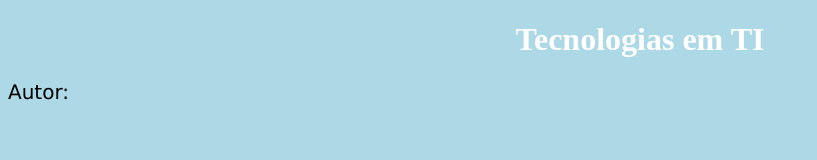
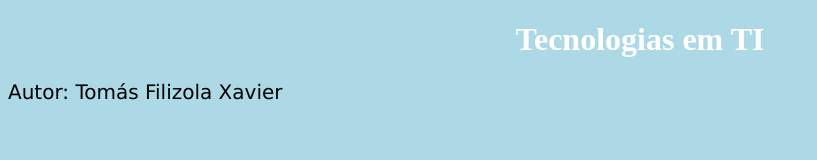
Before and after one commit to tfxsoftware/Aula-TI, a plain HTML site: page Index.html in a window 1280 px wide. Shown: the whole page, without its empty margins (0-817 px from the left). Drawn offline with Linux system fonts and the light colour scheme.

Commit message:
adicionando nome do autor

```diff
--- a/Index.html
+++ b/Index.html
@@ -20,7 +20,7 @@
 	<body>
 
 		<h1>Tecnologias em TI</h1>
-		<p>Autor:</p>
+		<p>Autor: Tomás Filizola Xavier</p>
 
 	</body>
 </html>
```
